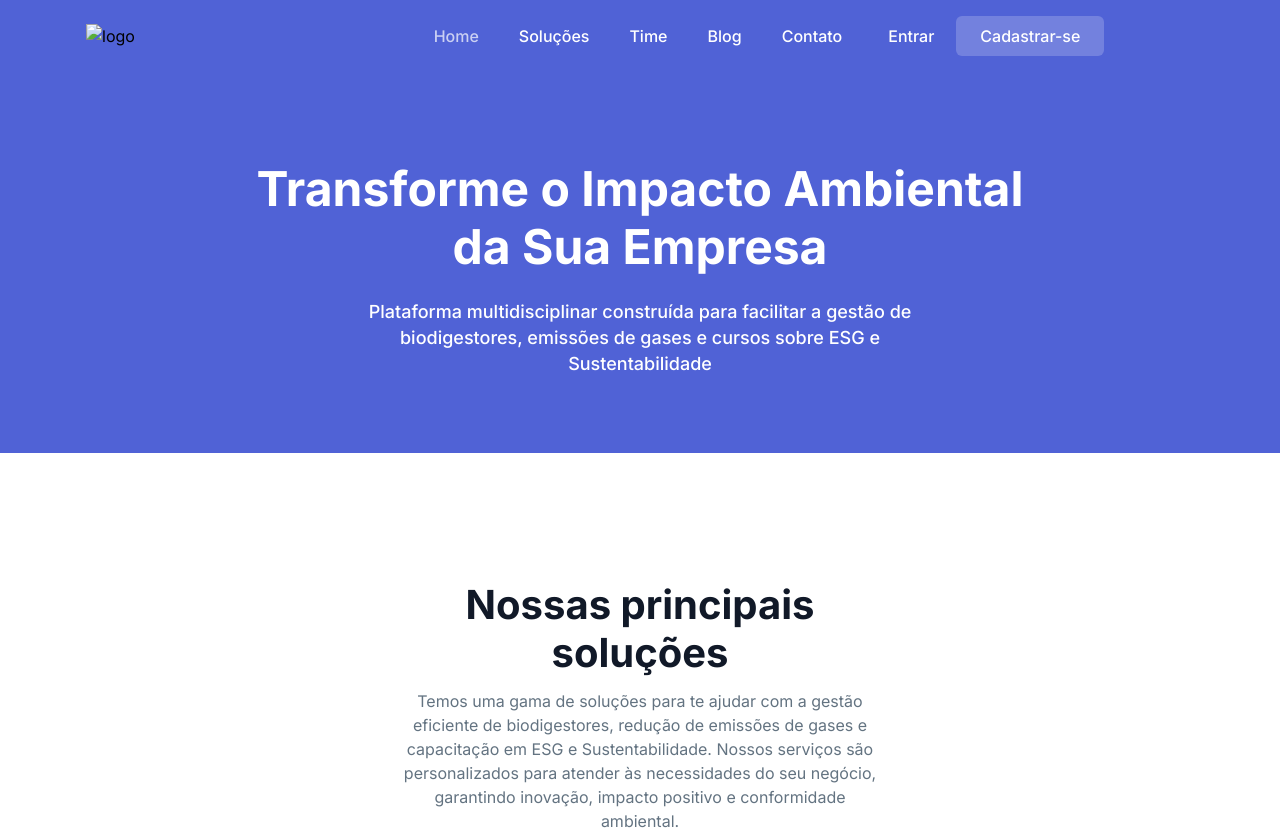
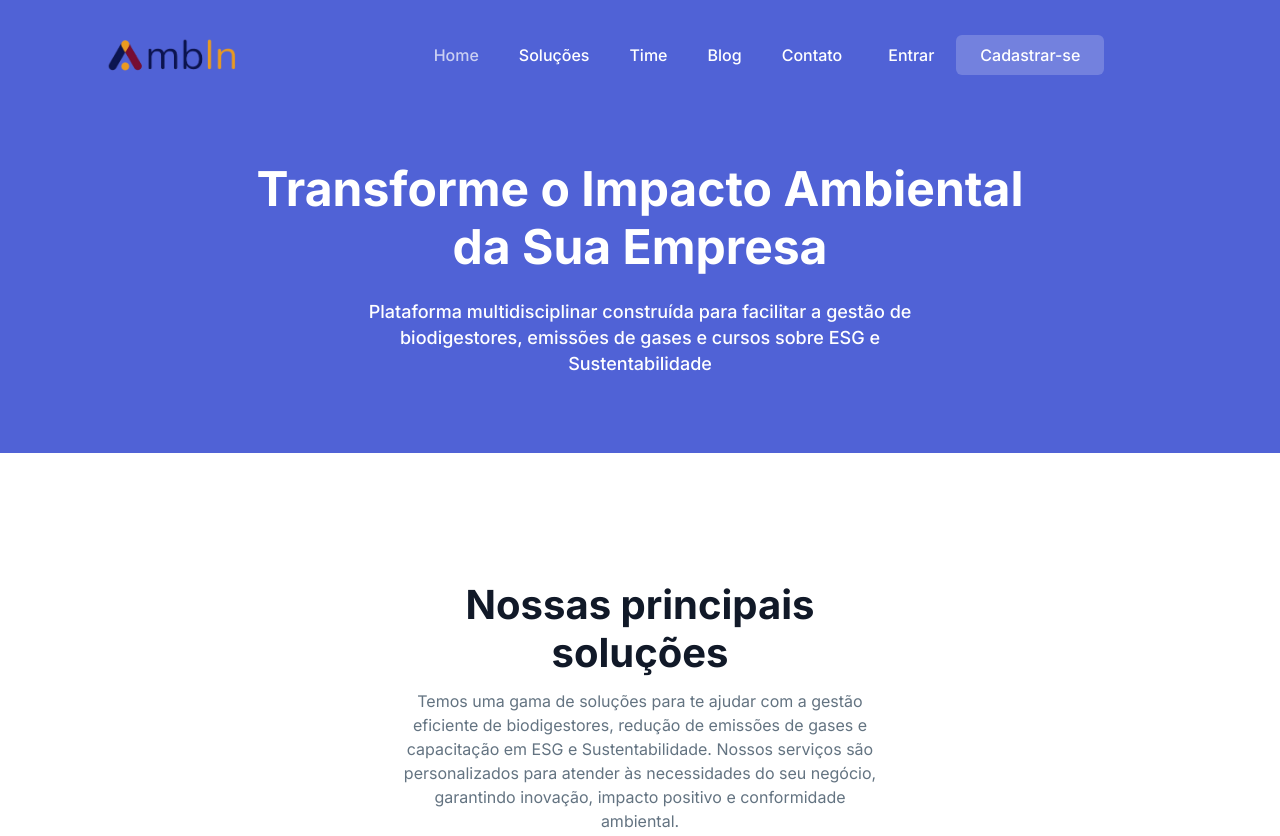
Before and after one commit to Gustavofpsilva/startup, a website: page index.html in a window 1280 px wide. Shown: the top 836 px of the page. Drawn offline with Linux system fonts and the light colour scheme.

Commit message:
Correction js logo activity

```diff
--- a/assets/js/main.js
+++ b/assets/js/main.js
@@ -17,10 +17,10 @@
       // === logo change
       if (ud_header.classList.contains("sticky")) {
         document.querySelector(".header-logo").src =
-          "assets/images/logo/logo.svg"
+          "assets/images/logo/AmbinLogo.png"
       } else {
         document.querySelector(".header-logo").src =
-          "assets/images/logo/logo-white.svg"
+          "assets/images/logo/AmbinLogo.png"
       }
     }
 
@@ -29,7 +29,7 @@
         // === logo change
         if (ud_header.classList.contains("sticky")) {
           document.querySelector(".header-logo").src =
-            "assets/images/logo/logo-white.svg"
+            "assets/images/logo/AmbinLogo.png"
         }
       }
     }
```
Also changed, not shown: index.html (+0 -4 lines).
